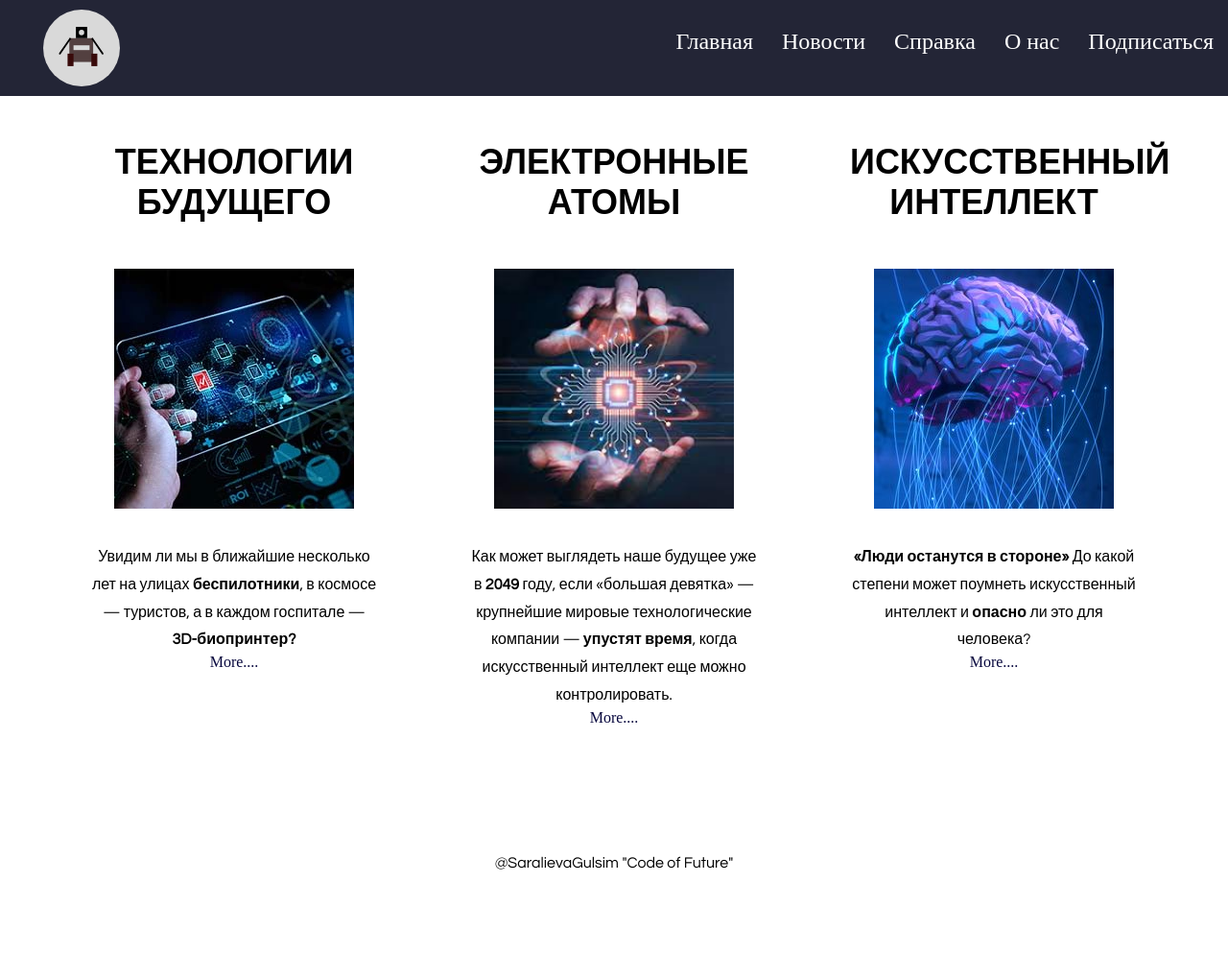
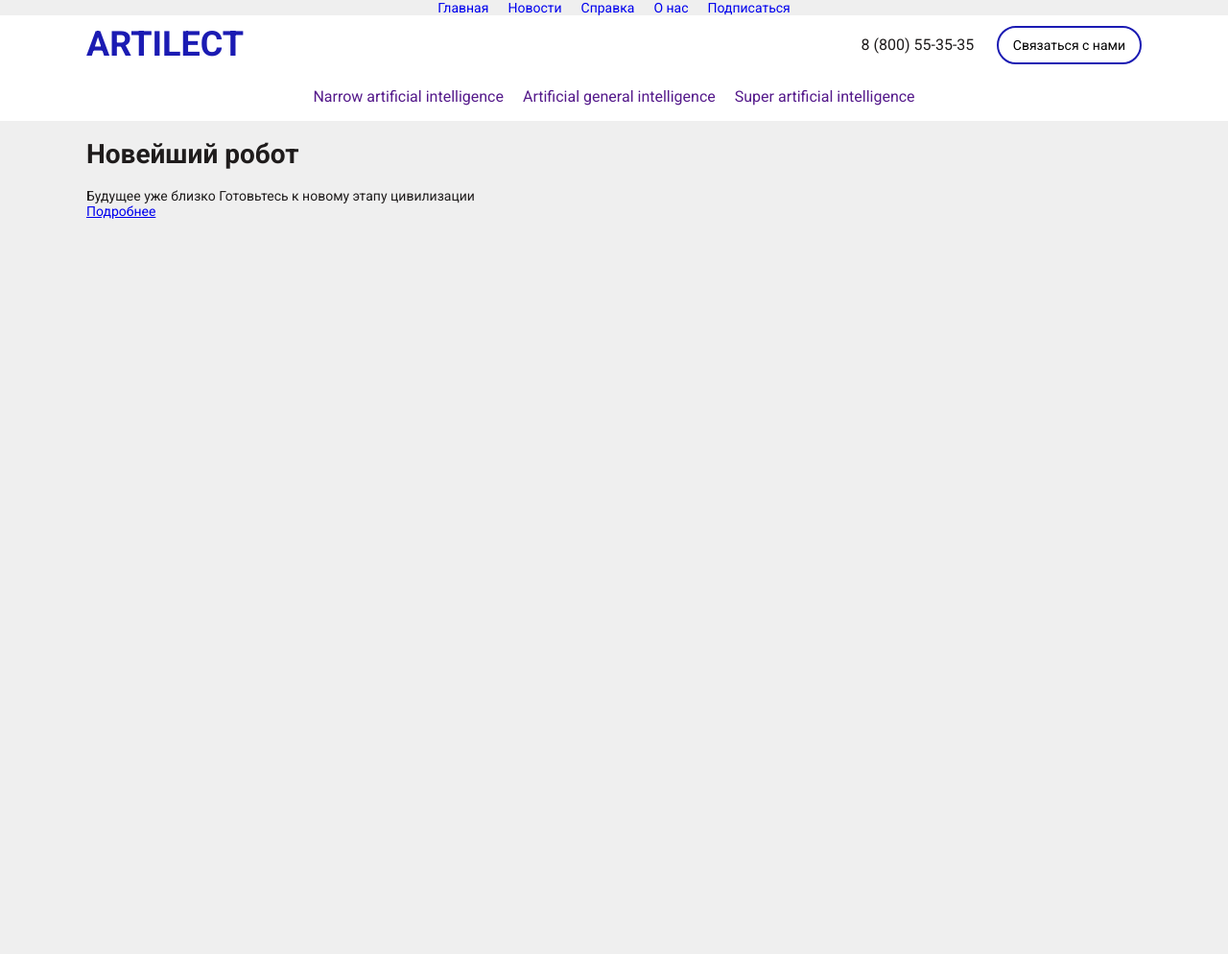
Before and after one commit to SGulsim/new-project, a plain HTML site: page index.html in a window 1280 px wide. Shown: the whole page at 96% size. After the commit the page ends 800 px from the top, so only its background shows below. Drawn offline with nearby package versions, Linux system fonts and the light colour scheme.

Commit message:
new project

```diff
--- a/index.html
+++ b/index.html
@@ -6,17 +6,23 @@
     <meta http-equiv="X-UA-Compatible" content="IE=edge">
     <meta name="viewport" content="width=device-width, initial-scale=1.0, max-initial-scale=1.0">
     <link rel="stylesheet" href="style.css" />
-    <title>Компьютеры и будущее</title>
+    <link rel="preconnect" href="https://fonts.googleapis.com">
+    <link rel="preconnect" href="https://fonts.gstatic.com" crossorigin>
+    <link href="https://fonts.googleapis.com/css2?family=Roboto:wght@400;500;700&display=swap" rel="stylesheet">
+    <link rel="stylesheet" href="https://cdnjs.cloudflare.com/ajax/libs/normalize/8.0.1/normalize.min.css"
+        integrity="sha512-NhSC1YmyruXifcj/KFRWoC561YpHpc5Jtzgvbuzx5VozKpWvQ+4nXhPdFgmx8xqexRcpAglTj9sIBWINXa8x5w=="
+        crossorigin="anonymous" referrerpolicy="no-referrer" />
+    <title>Искусственный Интеллект</title>
 </head>
 
 <body>
-    <div class="container">
-        <div class="header">
-            <div id="logo" alt="logo">
+    <header>
+        <!-- <div id="logo" alt="logo">
                 <img src="Group 2.svg" alt="img">
-            </div>
+            </div> -->
+        <div class="wrapper">
             <nav>
-                <ul>
+                <ul class="nav">
                     <li><a href="#">Главная</a></li>
                     <li><a href="#">Новости</a></li>
                     <li><a href="#">Справка</a></li>
@@ -25,53 +31,42 @@
                 </ul>
             </nav>
         </div>
-        <div class="content">
-
-            <div class="news1">
-                <div class="title1">
-                    <h2> Технологии будущего</h2>
+        <div class="bg-white">
+            <div class="header">
+                <div class="wrapper">
+                    <div class="header-top">
+                        <div class="logo">ARTILECT</div>
+                        <div class="header-info">
+                            <span>8 (800) 55-35-35</span>
+                            <button type="button">Связаться с нами</button>
+                        </div>
+                    </div>
                 </div>
-                <img alt="IMG" src="img1.webp" width="250px" height="250px" />
-                <p>Увидим ли мы в ближайшие несколько лет на улицах <strong>беспилотники</strong>, в космосе — туристов,
-                    а в каждом
-                    госпитале — <strong>3D-биопринтер?</strong></p>
-                <a class="link1" target="_blank"
-                    href="https://www.forbes.ru/tehnologii/415073-tehnologii-budushchego-kak-oni-preobrazyat-zhizn-cheloveka-v-sleduyushchie">More....</a>
-            </div>
-            <div class="news2">
-                <div class="title2">
-                    <h2>Электронные атомы</h2>
+                <hr>
+                <div class="wrapper">
+                    <div class="header-bottom">
+                        <ul class="nav">
+                            <li><a href="">Narrow artificial intelligence</a></li>
+                            <li><a href="">Artificial general intelligence</a></li>
+                            <li><a href="">Super artificial intelligence</a></li>
+                        </ul>
+                    </div>
                 </div>
-                <img alt="IMG" src="img2.jfif" width="250px" height="250px" />
-                <p>Как может выглядеть наше будущее уже в <strong>2049</strong> году, если «большая девятка» —
-                    крупнейшие мировые
-                    технологические компании — <strong>упустят время</strong>, когда искусственный интеллект еще можно
-                    контролировать.
-                </p>
-                <a class="link2" target="_blank"
-                    href="https://www.forbes.ru/tekhnologii/484017-biometriceskie-granicy-i-aborty-pri-pomosi-nanorobotov-strasnyj-scenarij-razvitia-ii">More....</a>
-
-            </div>
-            <div class="news3">
-                <div class="title3">
-                    <h2>Искусственный интеллект</h2>
-                </div>
-                <img alt="IMG" src="img3.jpg" width="250px" height="250px" />
-                <p> <strong>«Люди останутся в стороне»</strong> До какой степени может поумнеть искусственный интеллект
-                    и
-                    <strong>опасно </strong>ли это
-                    для
-                    человека?
-                </p>
-                <a class="link3" target="_blank" href="https://lenta.ru/articles/2022/04/25/future/">More....</a>
-
             </div>
         </div>
-
-    </div>
-    <footer>
-        <p class="footer">@SaralievaGulsim "Code of Future"</p>
-    </footer>
+    </header>
+    <section class="banner">
+        <div class="wrapper">
+            <h1 class="title">Новейший робот</h1>
+            <p>Будущее уже близко
+                Готовьтесь к новому этапу цивилизации
+            </p>
+            <a class="btn" href="#">Подробнее</a>
+        </div>
+    </section>
+    <!-- <footer>
+        <p>@SaralievaGulsim "Code of Future"</p>
+    </footer> -->
 </body>
 
 </html>
--- a/style.css
+++ b/style.css
@@ -1,109 +1,94 @@
 * {
     margin: 0;
     padding: 0;
+}
+
+body {
+    background-color: #EFEFEF;
+    color: #1F1C1C;
+    font-size: 14px;
+    font-family: 'Roboto', sans-serif;
+}
+
+.wrapper {
+    max-width: 1100px;
+    padding-left: 15px;
+    padding-right: 15px;
+    margin: 0 auto;
 }
 
 .container {
     margin: 0px;
 }
 
-.header {
-    width: 100%;
-    height: 100px;
-    margin: 0 auto;
-    background-color: #232536;
-}
-
-#logo img {
+/* #logo img {
     width: 150px;
     height: 80px;
     margin: 10px;
     position: absolute;
-}
+} */
 
-nav {
-    width: 80%;
-    height: 100px;
-    float: right;
-    display: inline-block;
-}
-
-
-nav ul {
-    height: 100px;
-    font-size: 24px;
-    top: 15px;
-    position: relative;
-    float: right;
+.nav {
+    display: flex;
     list-style-type: none;
-}
-
-nav ul li {
-    height: 30px;
-    margin: 15px;
-    position: relative;
-    float: left;
-}
-
-nav ul li a {
-    font-family: serif;
-    font-style: normal;
-    text-decoration: none;
-    color: #ffffff;
-}
-
-.content {
-    width: 100%;
-    height: 80%;
-    display: flex;
     justify-content: center;
 }
 
-.content:after {
-    content: "";
-    display: table;
-    clear: both;
+.nav li {
+    margin-right: 10px;
+    margin-left: 10px;
 }
 
-.news1,
-.news2,
-.news3 {
-    width: 300px;
-    margin-left: auto;
-    margin-right: auto;
-    float: left;
-    margin: 3em;
-    text-align: center;
+.nav li a {
+    text-decoration: none;
+    color: 1F1C1C;
 }
 
-.content .title1,
-.title2,
-.title3 {
-    margin-bottom: 2em;
-    font-size: 1.5em;
-    font-weight: 50;
-    text-transform: uppercase;
-    font-family: 'Source Sans Pro', sans-serif;
-    text-align: center;
+.header {
+    background-color: white;
 }
 
-.content img {
-    margin-bottom: 2em;
+.header-top {
+    display: flex;
+    justify-content: space-between;
+    align-items: center;
+    padding: 10px 0;
 }
 
-p {
-    font-family: Century Gothic, sans-serif;
-    line-height: 180%;
+.logo {
+    color: #1B1BB3;
+    font-size: 36px;
+    font-weight: 700;
 }
 
-.link1,
-.link2,
-.link3 {
-    text-decoration: none;
-    color: rgb(6, 6, 61);
+.header-info span {
+    font-size: 16px;
 }
 
-.footer {
-    padding: 5em 0em;
-    text-align: center;
+.header-info button {
+    font-size: 14px;
+    border-radius: 20px;
+    border: 2px solid #1B1BB3;
+    background-color: transparent;
+    padding: 10px 15px;
+    margin-left: 20px;
 }
+
+.header-bottom {
+    padding: 15px 0;
+}
+
+.header-bottom .nav {
+    font-size: 16px;
+    margin: 0;
+}
+
+hr {
+    border: none;
+    background-color: #EFEFEF;
+    height: 1px;
+}
+
+.banner {
+    background-image: url(i);
+}
```
Also changed, not shown: img/img1.webp (renamed from img1.webp), img/img2.jfif (renamed from img2.jfif), img/img3.jpg (renamed from img3.jpg).
